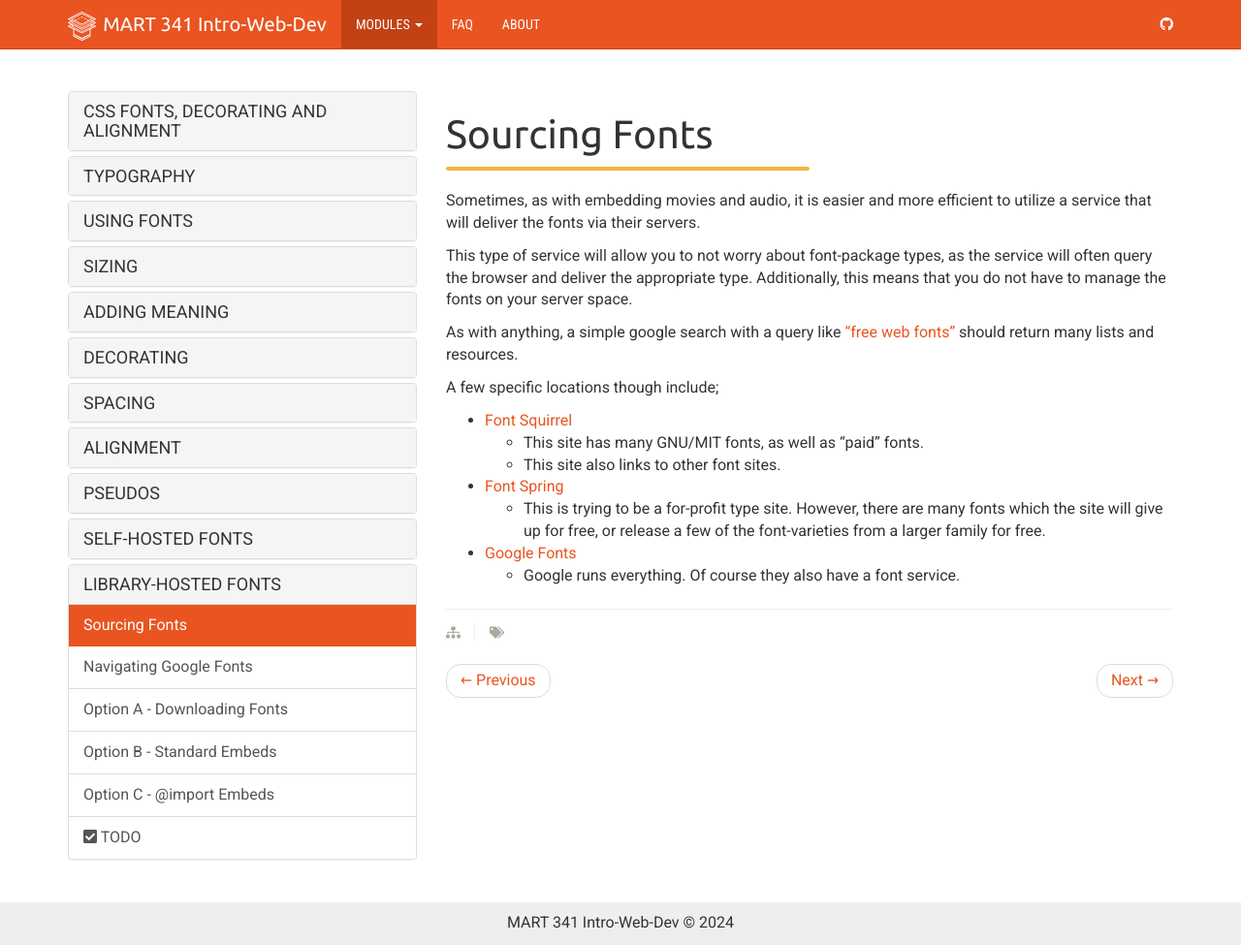
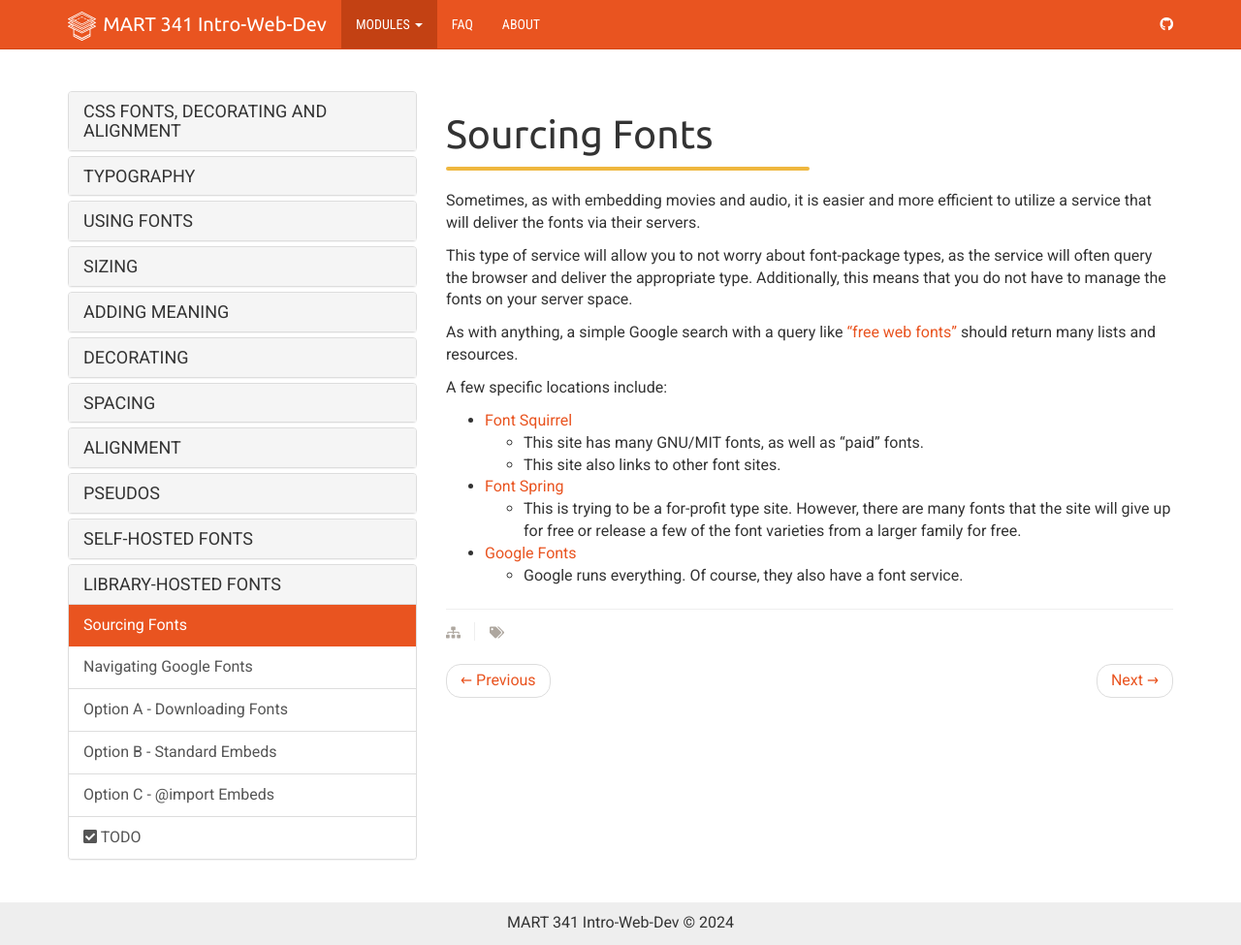
Before and after one commit to Montana-Media-Arts/webDesignFall2024, a Jekyll site: the page built from _docs/topic-10/10-src-fonts/01-page.md, in a window 1280 px wide and 975 px high. Shown: the whole window at 97% size. Built offline with Jekyll 4.4.1, drawn with Linux system fonts in a browser that asks for light colours; nearby versions of some CDN libraries.

Commit message:
Update 01-page.md

```diff
--- a/_docs/topic-10/10-src-fonts/01-page.md
+++ b/_docs/topic-10/10-src-fonts/01-page.md
@@ -10,14 +10,14 @@ Sometimes, as with embedding movies and audio, it is easier and more efficient t
 
 This type of service will allow you to not worry about font-package types, as the service will often query the browser and deliver the appropriate type. Additionally, this means that you do not have to manage the fonts on your server space.
 
-As with anything, a simple google search with a query like <a href="http://lmgtfy.com/?q=free+web+fonts" target="_new">"free web fonts"</a> should return many lists and resources.
+As with anything, a simple Google search with a query like <a href="http://lmgtfy.com/?q=free+web+fonts" target="_new">"free web fonts"</a> should return many lists and resources.
 
-A few specific locations though include;
+A few specific locations include:
 
 - <a href="https://www.fontsquirrel.com/" target="_new">Font Squirrel</a>
     - This site has many GNU/MIT fonts, as well as "paid" fonts.
     - This site also links to other font sites.
 - <a href="https://www.fontspring.com/free" target="_new">Font Spring</a>
-    - This is trying to be a for-profit type site. However, there are many fonts which the site will give up for free, or release a few of the font-varieties from a larger family for free.
+    - This is trying to be a for-profit type site. However, there are many fonts that the site will give up for free or release a few of the font varieties from a larger family for free.
 - <a href="https://fonts.google.com/" target="_new">Google Fonts</a>
-    - Google runs everything. Of course they also have a font service.
+    - Google runs everything. Of course, they also have a font service.
```
